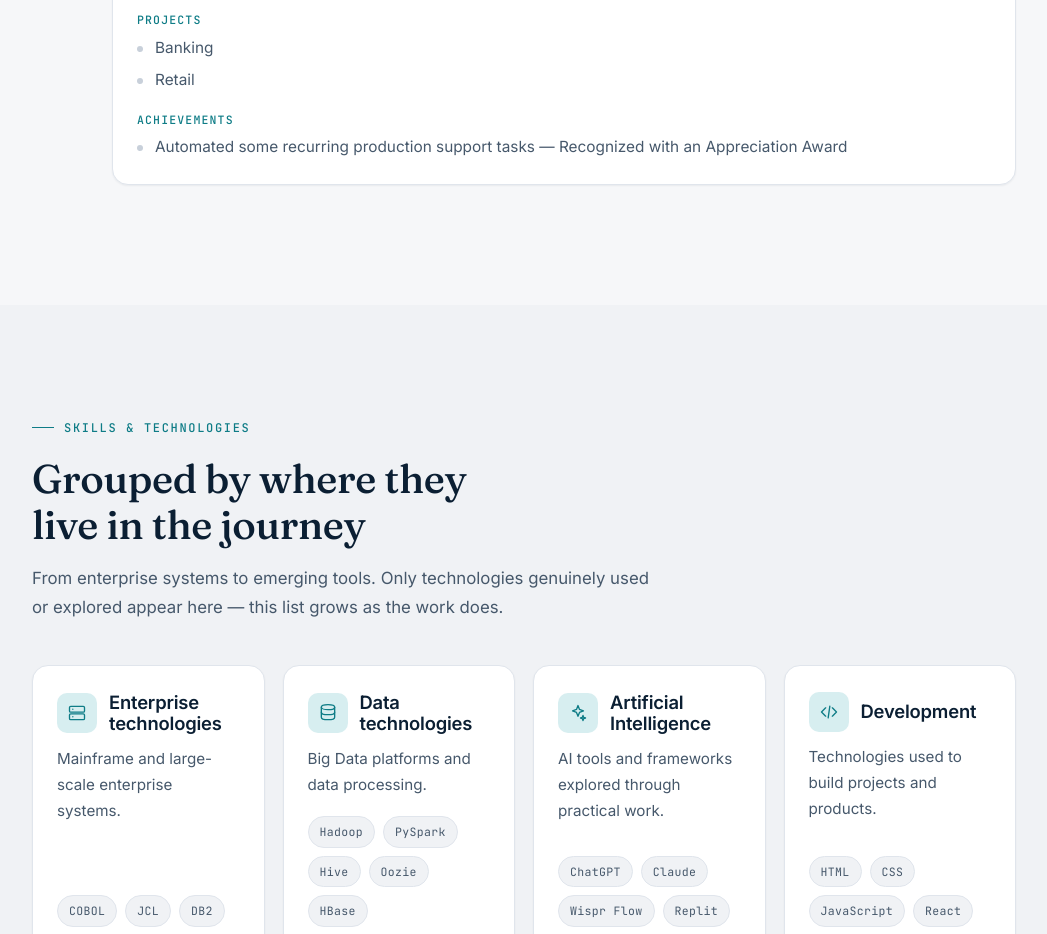
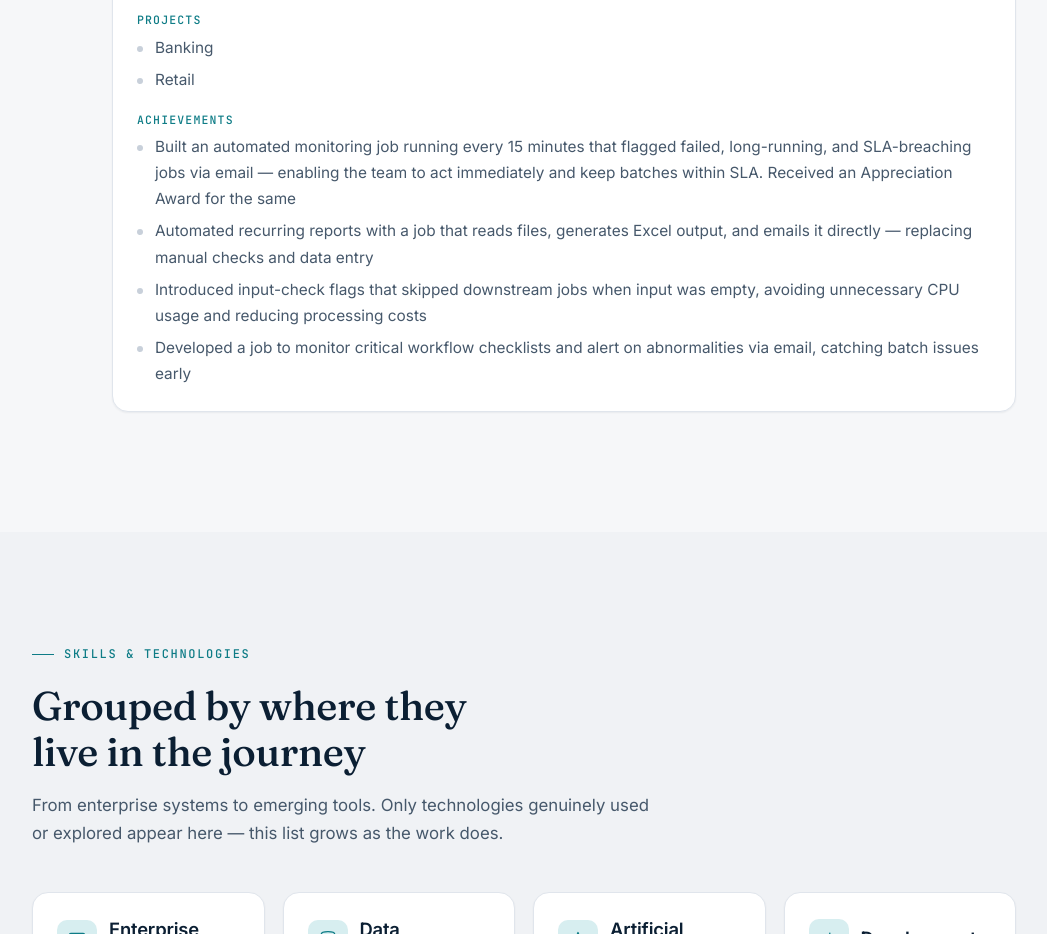
Before and after one commit to hemasri-kalaiselvan/hemasri-portfolio, a React (Vite) app: page /#/ in a window 1280 px wide. Shown: the part 2880-3814 px from the top of the page, without its empty margins (116-1163 px from the left). Built offline with nearby package versions, Linux system fonts and the light colour scheme.

Commit message:
Update my-content.js

```diff
--- a/src/data/my-content.js
+++ b/src/data/my-content.js
@@ -128,10 +128,16 @@ export const experience = [
 	  'Banking', 'Retail'
     ],
     achievements: [
+      'Built an automated monitoring job running every 15 minutes that flagged failed, long-running, and SLA-breaching jobs via email — enabling the team to act immediately and keep batches within SLA. Received an Appreciation Award for the same',
+      'Automated recurring reports with a job that reads files, generates Excel output, and emails it directly — replacing manual checks and data entry',
+      'Introduced input-check flags that skipped downstream jobs when input was empty, avoiding unnecessary CPU usage and reducing processing costs',
+      'Developed a job to monitor critical workflow checklists and alert on abnormalities via email, catching batch issues early'
+    ],
+	  /*achievements: [
       // 'Add a real achievement here',
 	  'Automated some recurring production support tasks — Recognized with an Appreciation Award'
 
-    ],
+    ],*/
     current: false,             // true shows a "Current" badge
   },
 
```
